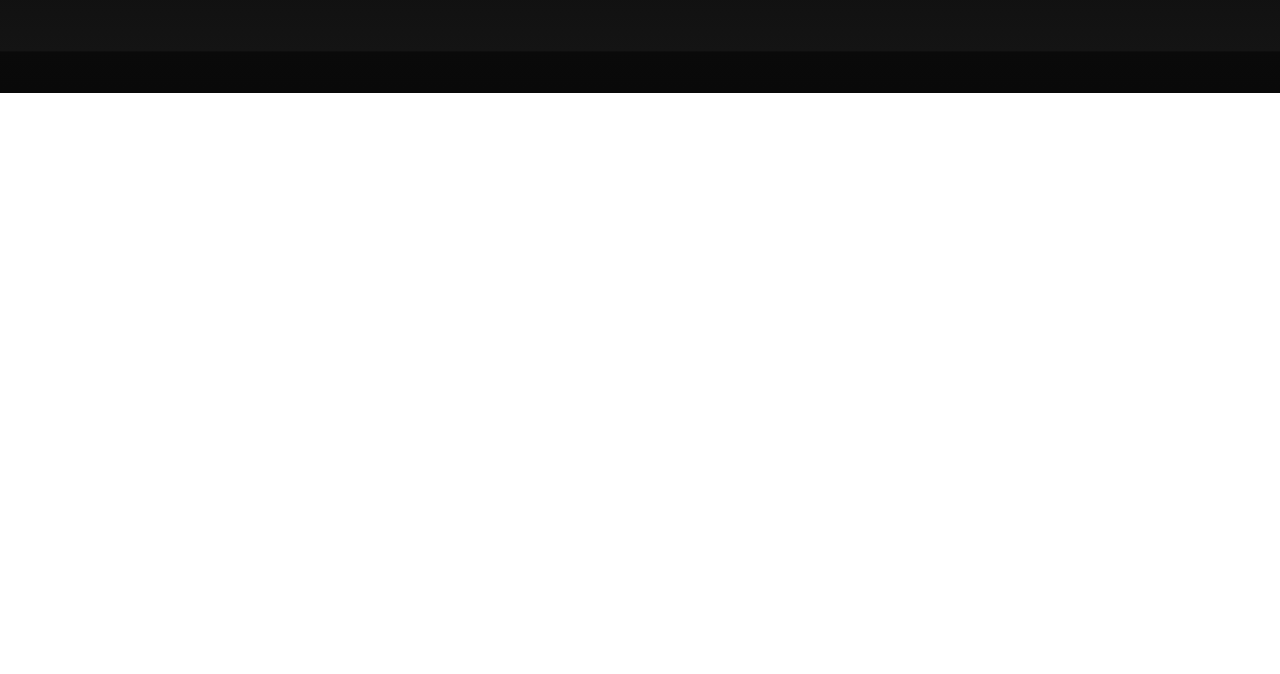
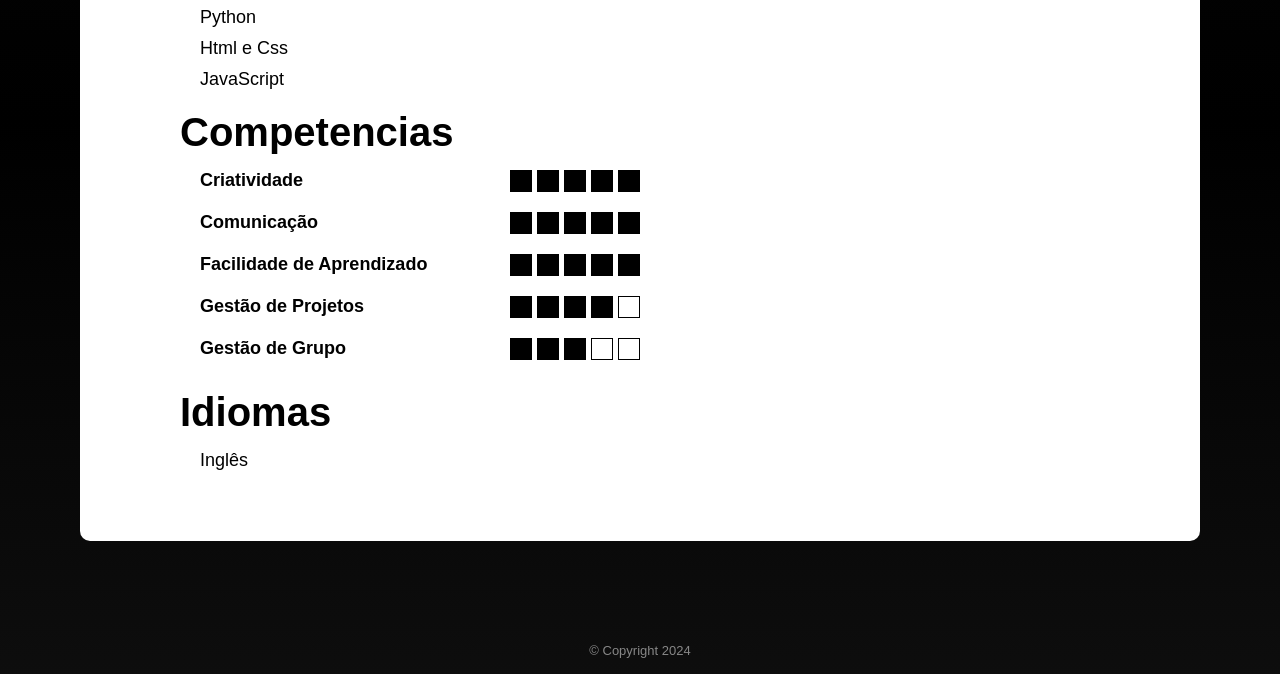
Before and after one commit to felipeclarindo/portfolio-base, a plain HTML site: page src/pages/curriculo.html in a window 1280 px wide. Shown: the part 707-1381 px from the top of the page. Before the commit the page ends 800 px from the top, so only its background shows below. Drawn offline with Linux system fonts and the light colour scheme.

Commit message:
Estilizando a pagina de curriculo

```diff
--- a/src/css/pages/curriculo/style.css
+++ b/src/css/pages/curriculo/style.css
@@ -7,3 +7,153 @@ body {
     background-size: 120% 120%;
     transition: all .3s ease;
 }
+
+.principal {
+    height: 1250px;
+    display: flex;
+    flex-direction: column;
+}
+
+.principal p {
+    font-size: 18px;
+}
+
+.principal h1 {
+    text-align: center;
+    font-size: 50px;
+    margin-bottom: 60px;
+}
+
+.principal h2 {
+    font-size: 40px;
+}
+
+.principal section {
+    margin-bottom: 20px;
+    color: 000;
+}
+
+.principal section h2 {
+    margin-bottom: 15px;
+}
+
+.principal section li {
+    padding-left: 20px;
+}
+
+.principal section p {
+    margin-bottom: 10px;
+}
+
+.principal .curriculo {
+    margin-top: 20px;
+    padding: 50px 100px;
+    background-color: white;
+    color: #000;
+    border-radius: 10px;
+}
+
+.principal .curriculo a {
+    color: #000;
+}
+
+.principal .dados .redes li {
+    margin-left: 20px;
+    list-style: disc;
+    padding-left: 0;
+}
+
+.principal .dados .redes li a {
+    transition: all 0.3s ease;
+}
+
+.principal .dados .redes li a:hover {
+    opacity: 40%;
+    text-decoration: underline;
+}
+
+.competencias {
+    width: 50%;
+}
+
+.principal .competencias p {
+    font-weight: bold;
+}
+
+.competencias ul li {
+    display: flex;
+    justify-content: center;
+    margin-bottom: 10px;
+}
+
+.competencias ul li p {
+    width: 100%;
+}
+
+.principal .competencias ul .niveis {
+    display: flex;
+    gap: 5px;
+}
+
+.principal .competencias ul .niveis li {
+    width: 10px;
+    padding: 10px;
+    border: 1px solid #000000;
+}
+
+.principal .competencias ul .competencia1 .niveis .nivel:nth-child(-n+5) {
+    background-color: black;
+}
+
+.principal .competencias ul .competencia2 .niveis .nivel:nth-child(-n+5) {
+    background-color: black;
+}
+
+.principal .competencias ul .competencia3 .niveis .nivel:nth-child(-n+5) {
+    background-color: black;
+}
+
+.principal .competencias ul .competencia4 .niveis .nivel:nth-child(-n+4) {
+    background-color: black;
+}
+
+.principal .competencias ul .competencia5 .niveis .nivel:nth-child(-n+3) {
+    background-color: black;
+}
+
+body.white .curriculo {
+    background-color: black;
+    color: #fff;
+}
+
+body.white .principal .curriculo a {
+    color: #fff;
+}
+
+body.white .principal .nivel {
+    background-color: rgb(0, 0, 0);
+}
+
+body.white .principal .niveis li {
+    border-color: white;;
+}
+
+body.white .principal .competencias ul .competencia1 .niveis .nivel:nth-child(-n+5) {
+    background-color: rgb(255, 255, 255);
+}
+
+body.white .principal .competencias ul .competencia2 .niveis .nivel:nth-child(-n+5) {
+    background-color: rgb(255, 255, 255);
+}
+
+body.white .principal .competencias ul .competencia3 .niveis .nivel:nth-child(-n+5) {
+    background-color: rgb(255, 255, 255);
+}
+
+body.white .principal .competencias ul .competencia4 .niveis .nivel:nth-child(-n+4) {
+    background-color: rgb(255, 255, 255);
+}
+
+body.white .principal .competencias ul .competencia5 .niveis .nivel:nth-child(-n+3) {
+    background-color: rgb(255, 255, 255);
+}
```
